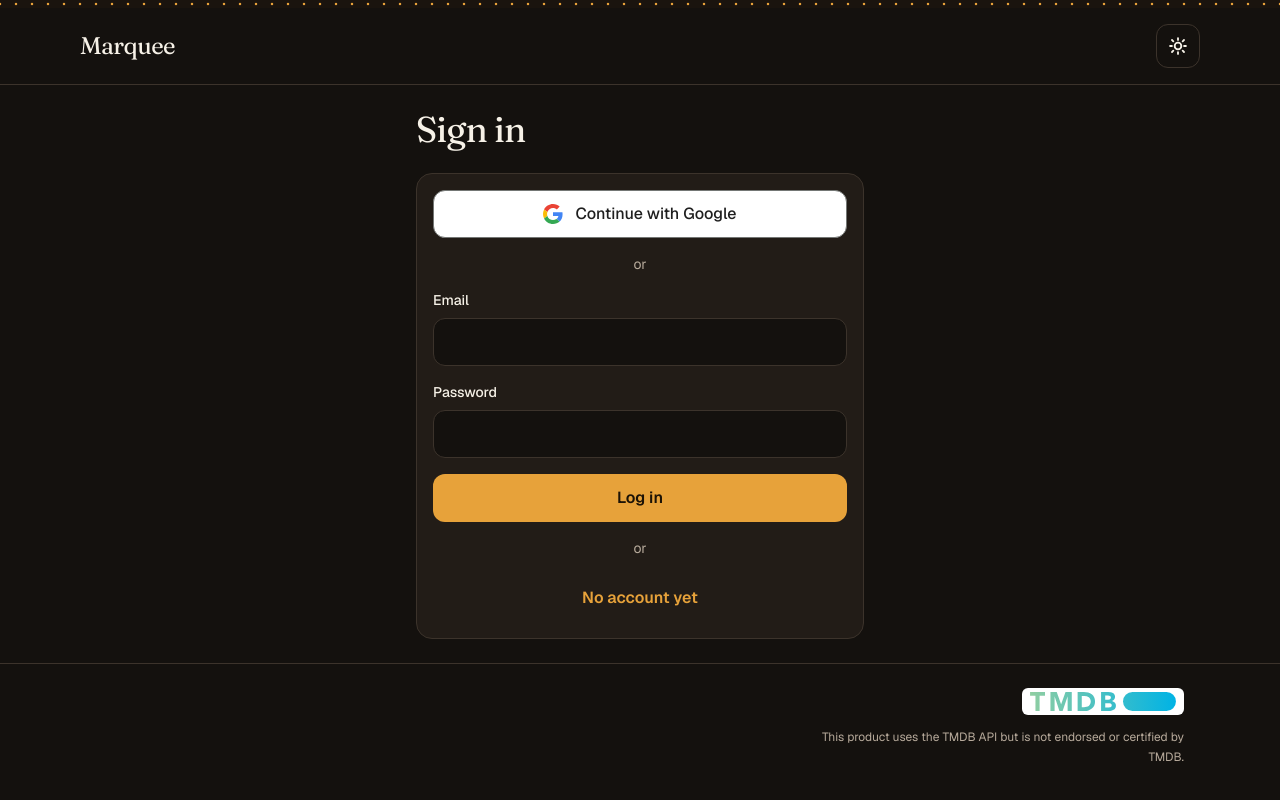
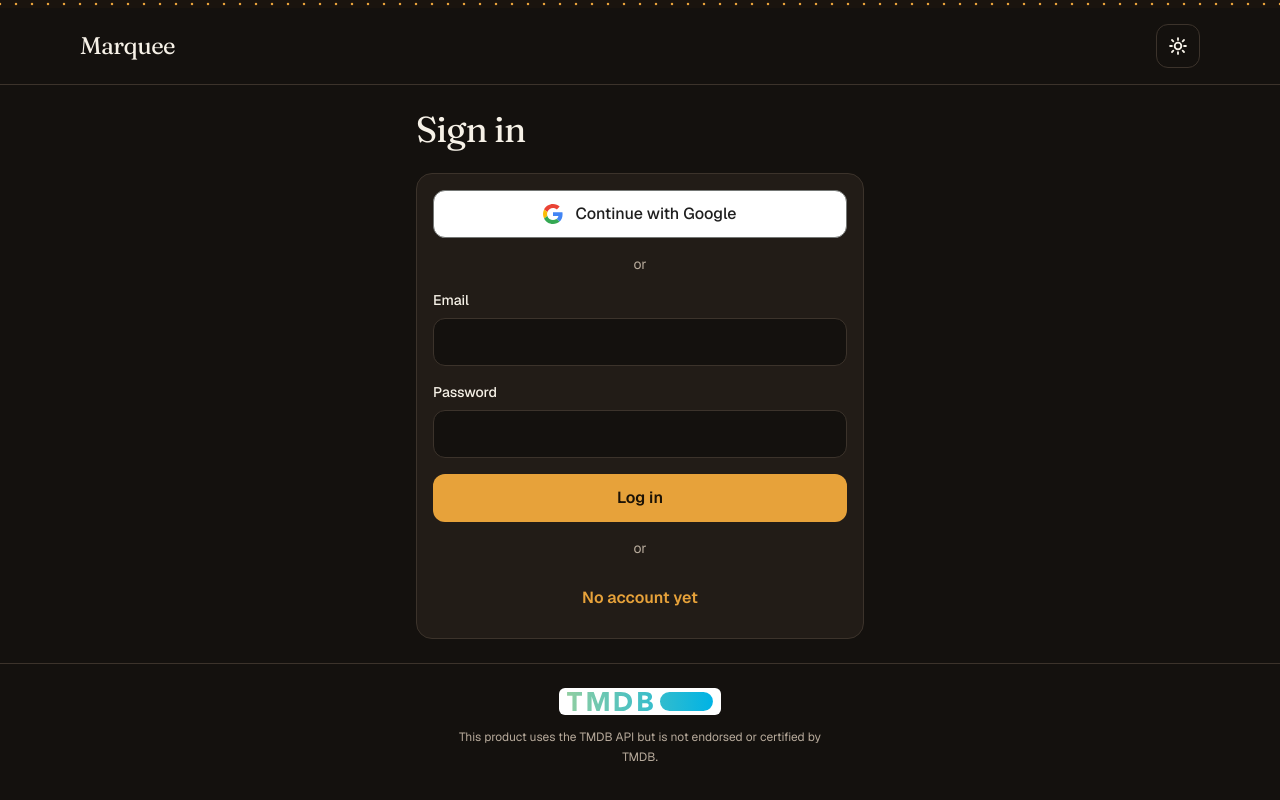
Before and after one commit to yusufb-wbk/marquee, a Next.js app: page /login in a window 1280 px wide. Shown: the top 800 px of the page. Built offline with nearby package versions, Linux system fonts and the light colour scheme; no server answers.

Commit message:
Center the TMDB credit in the footer.
Co-authored-by: ynbno.3 <ynbno.3@gmail.com>

```diff
--- a/components/tmdb-attribution.tsx
+++ b/components/tmdb-attribution.tsx
@@ -2,7 +2,7 @@ import Image from "next/image";
 
 export function TmdbAttribution() {
   return (
-    <div className="grid gap-3 sm:justify-items-end">
+    <div className="grid justify-items-center gap-3">
       <a
         href="https://www.themoviedb.org/"
         target="_blank"
@@ -17,7 +17,7 @@ export function TmdbAttribution() {
           unoptimized
         />
       </a>
-      <p className="max-w-sm text-xs leading-5 text-muted sm:text-right">
+      <p className="max-w-sm text-center text-xs leading-5 text-muted">
         This product uses the TMDB API but is not endorsed or certified by
         TMDB.
       </p>
```
